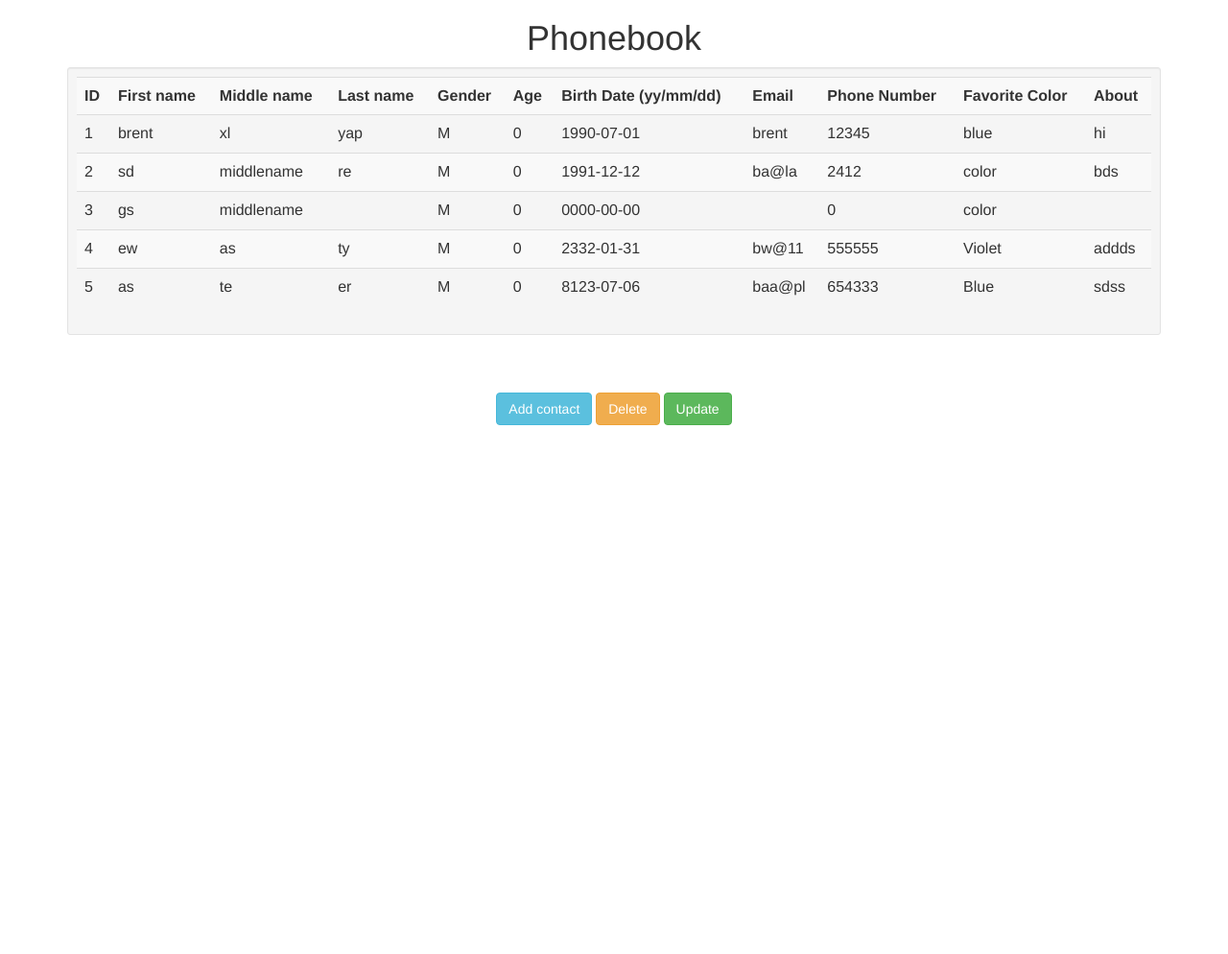
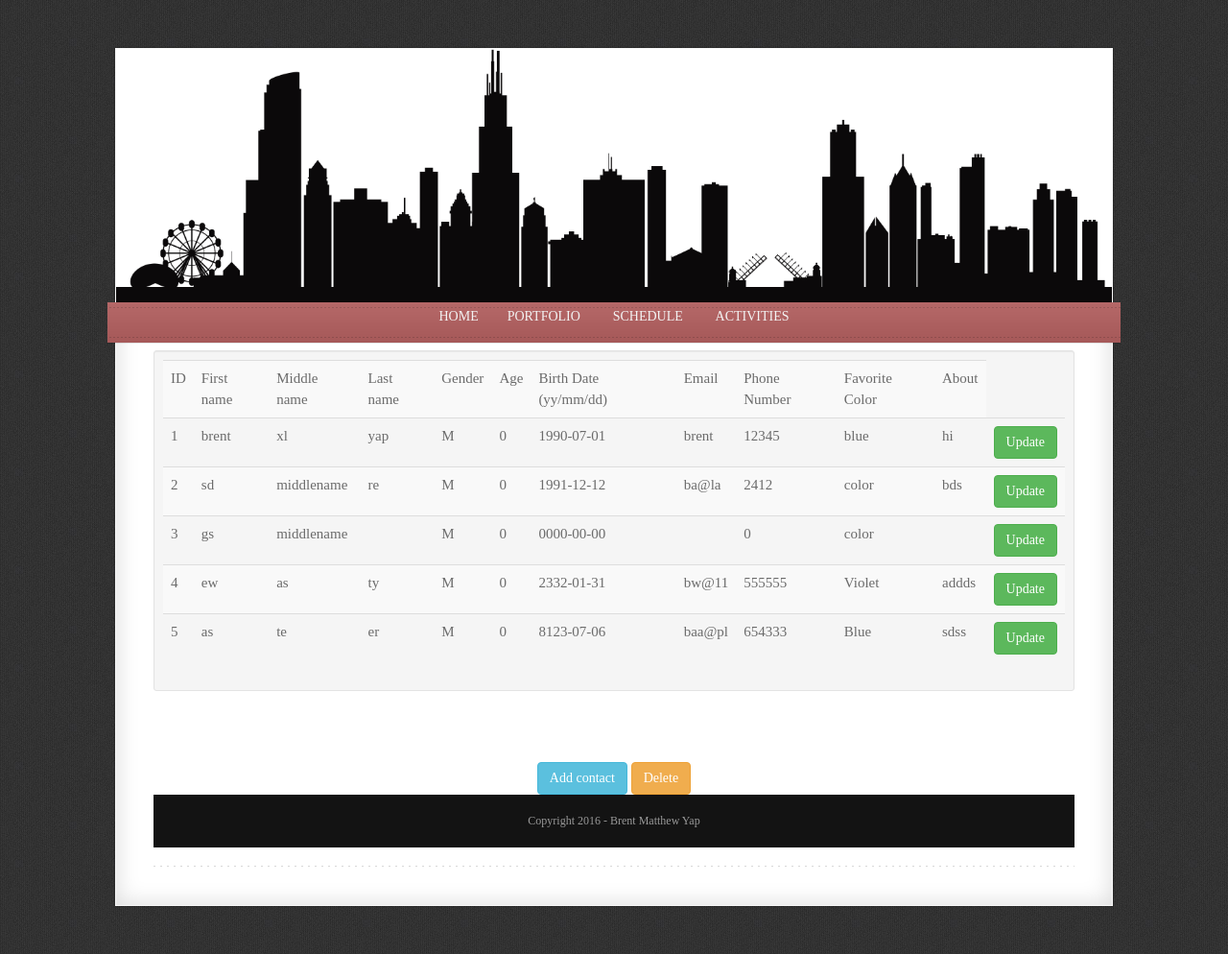
Before and after one commit to brent726/watzupbrent, a WordPress theme: template phonebook/index.php in a window 1280 px wide. Shown: the whole page at 96% size. Before the commit the page ends 443 px from the top, so only its background shows below. Run offline with PHP 8.4 and a stand-in for WordPress, Linux system fonts and the light colour scheme; the site name, menu and one post (Sample post) are stand-ins, and other content is empty; data comes from the database, SQL or seed files in the repository; both versions use the stored data as it was after the commit.

Commit message:
phonebook update

```diff
--- a/activities.html
+++ b/activities.html
@@ -44,7 +44,7 @@
           <li> <a href="embarassingMoments/startPage.php">Activity 3: Embarrassing Moments (new decorations decorations failed to upload before)</li>
           <li> <a href="midterm/m1.php">Activity 4: Midterm 1 HDD</li>
           <li> <a href="midterm/m2.php">Activity 5: Midterm 2 Morse Code </li>
-          <li> <a href="phonebook/phonebook.php">Activity 6: Phonebook </li>
+          <li> <a href="phonebook/index.php">Activity 6: Phonebook </li>
         </ul>
 
 
--- a/phonebook/AddtoContacts.php
+++ b/phonebook/AddtoContacts.php
@@ -1,6 +1,6 @@
 <?php
 // Create connection
-$link = mysqli_connect("localhost", "root", "", "phonebook");
+$link = mysqli_connect("sql311.byethost7.com","b7_19332195","brentmatthewyap726","b7_19332195_phonebook");
 
 // Check connection
 if($link === false){
@@ -19,8 +19,8 @@ $color= $_POST["color"];
 $email = mysqli_real_escape_string($link,$_POST["email"]);
 $about = mysqli_real_escape_string($link,$_POST["about"]);
 // attempt insert query execution
-$sql = "INSERT INTO phonebook (fname,mname,lname,gender,bday,email,contact,color,about)
-		VALUES ('$firstname','$middlename','$lastname','$gender','$birthday','$email','$contactnum','$color','$about')";
+$sql = "INSERT INTO phonebook (fname,mname,lname,gender,age, bday,email,contact,color,about)
+		VALUES ('$firstname','$middlename','$lastname','$gender', '$age', '$birthday','$email','$contactnum','$color','$about')";
 
 if(mysqli_query($link, $sql)){
     echo '<script language="javascript">';
--- a/phonebook/deletecontact.php
+++ b/phonebook/deletecontact.php
@@ -1,6 +1,6 @@
 <?php
 // Create connection
-$link = mysqli_connect("localhost", "root", "", "phonebook");
+$link = mysqli_connect("sql311.byethost7.com","b7_19332195","brentmatthewyap726","b7_19332195_phonebook");
 
 // Check connection
 if($link === false){
--- a/phonebook/index.php
+++ b/phonebook/index.php
@@ -3,12 +3,46 @@
 <link rel="stylesheet" href="https://maxcdn.bootstrapcdn.com/bootstrap/3.3.6/css/bootstrap.min.css" integrity="sha384-1q8mTJOASx8j1Au+a5WDVnPi2lkFfwwEAa8hDDdjZlpLegxhjVME1fgjWPGmkzs7" crossorigin="anonymous">
 <script src="https://ajax.googleapis.com/ajax/libs/jquery/1.12.0/jquery.min.js"></script>
 <script src="http://maxcdn.bootstrapcdn.com/bootstrap/3.3.6/js/bootstrap.min.js"></script>
+<link rel="icon" href="../style/images/brent.jpg"/>
+<link rel="stylesheet" type="text/css" href="../style.css" media="all" />
+<head>
+  <center>
+          <meta charset="UTF-8">
+          <meta name="viewport" content="width=device-width, initial-scale=1.0, maximum-scale=2, user-scalable=no" />
+          <title>PHONEBOOK</title>
+  </center>
+</head>
 
-<head><center><h1>Phonebook</h1></center></head>
+ <div id="page" class="hfeed">
+      <div id="wrapper">
 
-<div class="container">
+      <img src="../style/images/skyline.jpg" alt="skyline" />
+        <nav id="access" class="access" role="navigation">
+              <div id="menu" class="menu">
+                <ul id="tiny">
+                <li><a href="../index.html">HOME</a>
+              <li><a href="../profile.html">PORTFOLIO</a></li>
+              <li><a href="../schedule.html">SCHEDULE</a></li>
+                  <li><a href="../activities.html">ACTIVITIES</a></li>
+            </ul>
+          </div>
+        </nav>
+      </header>
+
+<div id="main">
+
+  <div id="primary">
+    <div id="content" role="main">
+
+     <!-- begin article -->
+    <article class="page hentry">
+
+    <!-- .entry-header -->
+    <div class="entry-content" >
+
 <?php
-$link = mysqli_connect("localhost","root","","phonebook");
+$link = mysqli_connect("sql311.byethost7.com","b7_19332195","brentmatthewyap726","b7_19332195_phonebook");
+//$link = mysqli_connect("localhost","root","","phonebook");
 $idErr="";
 // Check connection
 if($link === false){
@@ -47,6 +81,13 @@ if($result = mysqli_query($link, $sql)){
                 echo "<td>" . $row['contact'] . "</td>";
                 echo "<td>" . $row['color'] . "</td>";
                 echo "<td>" . $row['about'] . "</td>";
+                echo "<td>
+
+                  <form action=\"editContacts.php\" method=\"post\">
+                  <input type=\"hidden\" name=\"ID\" value=\"".$row['ID']."\">
+                  <input class=\"btn btn-success\" name=\"submit\" type=\"submit\" value=\"Update\">
+                  </form>
+                  </td>";
 
             echo "</tr>";
         }
@@ -67,7 +108,7 @@ mysqli_close($link);
 
 
 if($_SERVER["REQUEST_METHOD"]=="POST"){
-	if(empty($_POST["id"])){
+	if(empty($_POST["ID"])){
 		$idErr ="id is required";
 	}
 }
@@ -77,7 +118,7 @@ if($_SERVER["REQUEST_METHOD"]=="POST"){
 <center><br><br>
 <button type="button" class="btn btn-info" data-toggle="modal" data-target="#addlist">Add contact</button>
 <button type="button" class="btn btn-warning" data-toggle="modal" data-target="#deletelist">Delete</button>
-<button type="button" class="btn btn-success" data-toggle="modal" data-target="#update">Update</button><br><br>
+
 </center>
 
 <!-- Adding dialog for adding to list -->
@@ -128,6 +169,8 @@ if($_SERVER["REQUEST_METHOD"]=="POST"){
 </div>
 <!-- end of dialog add -->
 
+
+
 <!-- Dialog for deleting-->
 <div id="deletelist" class="modal fade" role="dialog">
   <div class="modal-dialog">
@@ -153,40 +196,9 @@ if($_SERVER["REQUEST_METHOD"]=="POST"){
 </div>
 <!-- end of dialog delete -->
 
+<div id="site-generator">
+            Copyright 2016 - Brent Matthew Yap
+          </div>
+  </body>
 
-<!-- Update dialog for updating the list -->
-<div id="update" class="modal fade" role="dialog">
-  <div class="modal-dialog">
-
-    <!-- Modal content-->
-    <div class="modal-content">
-      <div class="modal-header">
-        <button type="button" class="close" data-dismiss="modal">&times;</button>
-        <h4 class="modal-title">UPDATE CONTACT</h4>
-        <h5>Remember to fill-up all the fields</h5>
-      </div>
-      <div class="modal-body">
-        <form action="updateContacts.php" method="post">
-           <input type="text" name="id" placeholder="enter ID of contact to be updated" class="form-control"><br>
-           <input type="text" name="firstname" placeholder="firstname" class="form-control"><br>
-           <input type="text" name="lastname" placeholder="lastname" class="form-control"><br>
-           <input type="radio" name="gender" value="male" >Male
-           <input type="radio" name="gender" value="female">Female<br><br>
-           <input type="number" name="contact" placeholder="contact #" class="form-control"><br>
-           <input type="email" name="email" placeholder="email address"class="form-control"><br>
-            Birthday<input type="date" name="birthday" class="form-control"><br>
-           <label for="about">About:</label><br>
-  		   <textarea class="form-control" rows="5" name="about"></textarea><br>
-  		   <input class="btn btn-primary" name="submit" type="submit" value="Add Contact">
-        </form>
-      </div>
-      <div class="modal-footer">
-        <button type="button" class="btn btn-default" data-dismiss="modal">Close</button>
-      </div>
-    </div>
-
-  </div>
-</div>
-<!-- end of dialog update -->
-</div> <!-- end of div container -->
 </html>
```
Also changed, not shown: phonebook/editContacts.php (added, +101 -0 lines), phonebook/phonebook.sql (+20 -7 lines), phonebook/updateContacts.php (+8 -8 lines), 1 other file.
